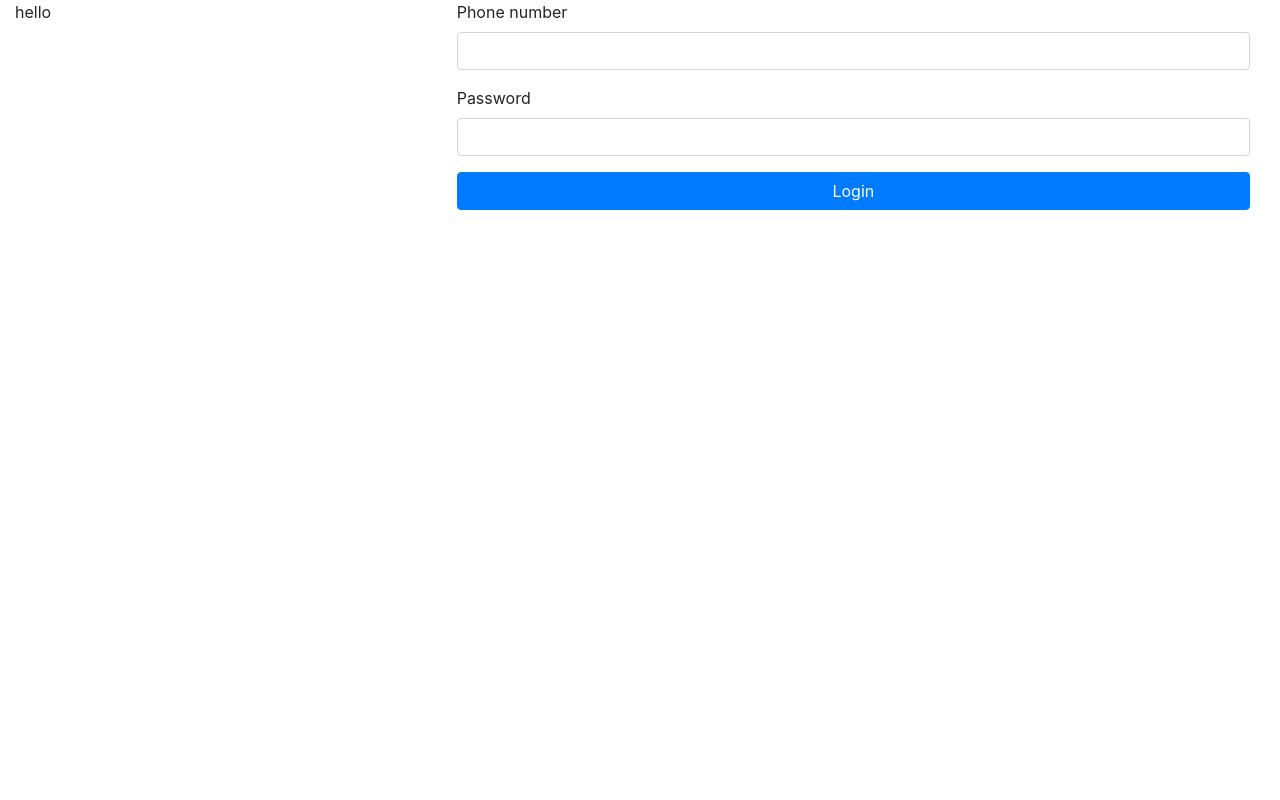
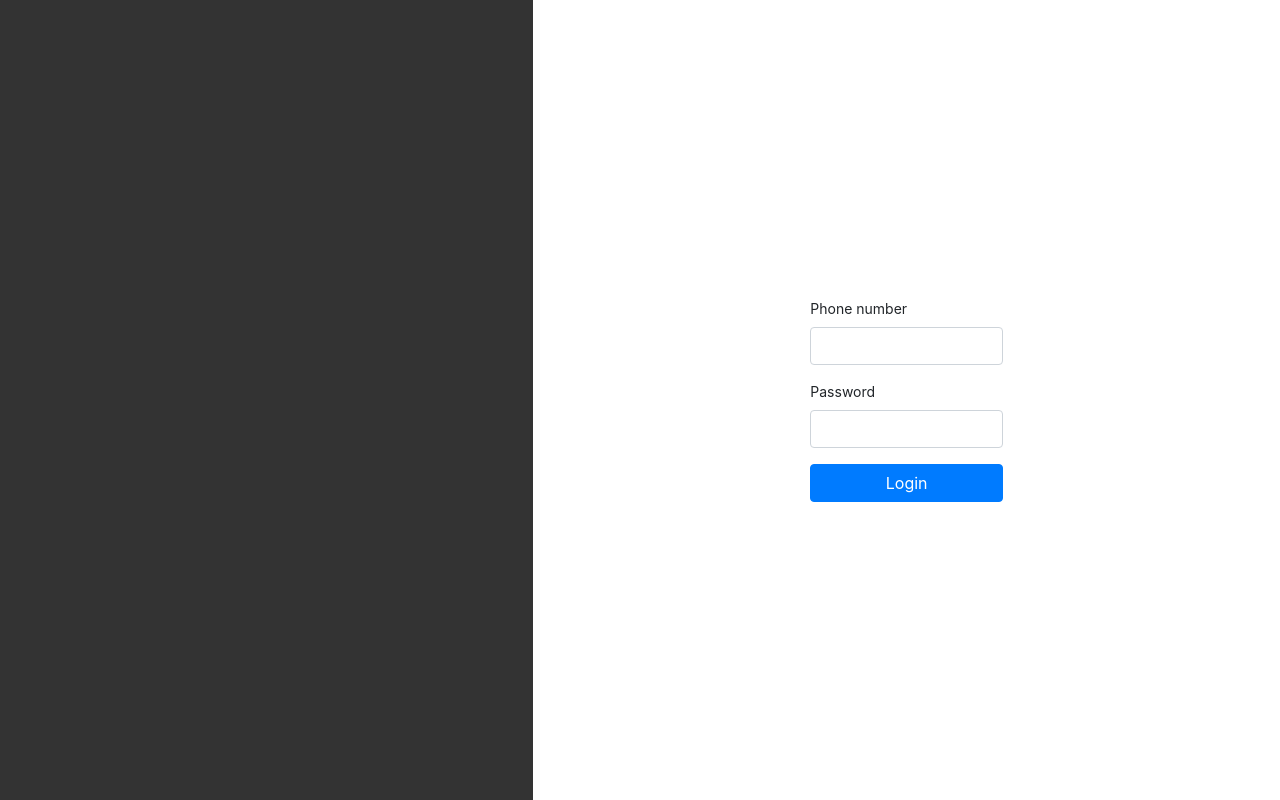
Before and after one commit to Redaloukil/Cleaners_frontend, a React (Create React App) app: page /login in a window 1280 px wide. Built offline with nearby package versions, Linux system fonts and the light colour scheme; what superagent-promise would draw is missing.

Commit message:
style login and signup pages , center forms

```diff
--- a/package.json
+++ b/package.json
@@ -15,6 +15,7 @@
     "redux": "^4.0.1",
     "redux-saga": "^0.16.2",
     "redux-thunk": "^2.3.0",
+    "semantic-ui-react": "^0.83.0",
     "superagent": "^4.0.0-beta.5",
     "superagent-promise": "^1.1.0",
     "validator": "^10.8.0"
--- a/src/components/navs/HomeNavbar.js
+++ b/src/components/navs/HomeNavbar.js
@@ -25,7 +25,7 @@ const Homenavbar = ({ isAuthenticated : isAuthenticated }) => {
                     <Link className="nav-link" to="/login">Login</Link>
                 </li>
                 <li className="nav-item">
-                    <Link className="nav-link"to="/login">Link</Link>
+                    <Link className="nav-link" to="/signup">Create an account</Link>
                 </li>
 
 
--- a/src/index.css
+++ b/src/index.css
@@ -6,9 +6,34 @@ body {
     sans-serif;
   -webkit-font-smoothing: antialiased;
   -moz-osx-font-smoothing: grayscale;
+  font-size:14px;
 }
 
 code {
   font-family: source-code-pro, Menlo, Monaco, Consolas, "Courier New",
     monospace;
 }
+
+h1 {
+  font-size:150%;
+}
+
+h2 {
+  font-size:130%;
+}
+
+h3 {
+  font-size:110%;
+}
+
+h4 {
+  font-size:100%;
+}
+
+p {
+  font-size:100%;
+}
+
+section {
+
+}
--- a/src/index.js
+++ b/src/index.js
@@ -10,7 +10,7 @@ import setAuthentificationHeader from './setAuthentificationHeader';
 import { fetchCurrentUserRequest , fetchCurrentUserSuccess } from './actions/users';
 import createHistory from 'history/createBrowserHistory';
 import decode from 'jwt-decode';
-
+import './index.css';
 
 if(localStorage.trndy) {
     setAuthentificationHeader(localStorage.trndy);
--- a/src/pages/Login.js
+++ b/src/pages/Login.js
@@ -13,20 +13,28 @@ class Login extends React.Component {
     }
     render(){
         return(
+            <main className="login_signup">
             <div className="container-fluid">
                 <div className="row">
-                    <div className="left-side col-sm-4">
-                        hello
+                    <div className="left-side col-sm-5">
+
                     </div>
-                    <div className="right-side col-sm-8">
+                    <div className="right-side col-sm-7">
                         <div className="container">
-                            <LoginForm submit={this.submit}/>
+                            <div className="row">
+                                <div className="col-sm-2">
+                                </div>
+                                <div className="col-sm-8 form-box">
+                                    <LoginForm submit={this.submit}/>
+                                </div>
+                            </div>
+
                         </div>
 
                     </div>
                 </div>
             </div>
-
+            </main>
         )
     }
 
--- a/src/pages/home.js
+++ b/src/pages/home.js
@@ -9,13 +9,20 @@ import '../styles/home.css';
 
 const Home = () => {
     return(
+        <div>
         <header className="app-header">
             <HomeNavbar/>
             <div className="container">
-                <h1>Be able to clean your clothers by ordering <strong>Cleaners</strong></h1>
-                <Link className="home-link" to="/login">Login</Link>
+                <h1>Cleaning your laundary is our job</h1>
+
             </div>
         </header>
+        <section>
+
+        </section>
+        <section>
+        </section>
+        </div>
     )
 }
 
--- a/src/styles/login_signup.css
+++ b/src/styles/login_signup.css
@@ -0,0 +1,19 @@
+.left-side {
+    background-color:#333;
+    height: 100vh;
+}
+
+
+.right-side {
+
+}
+
+.right-side {
+    display: grid;
+    place-content: center;
+
+}
+
+.login_signup {
+    height: 100vh;
+}
```
Also changed, not shown: 1 other file (tests, documents, lock files or other folders).
